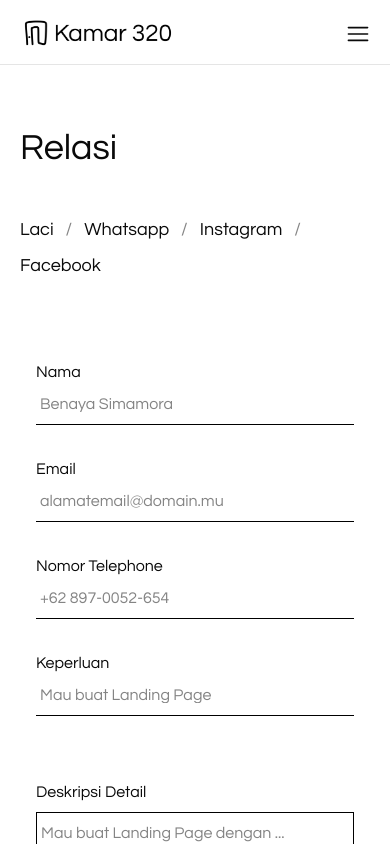
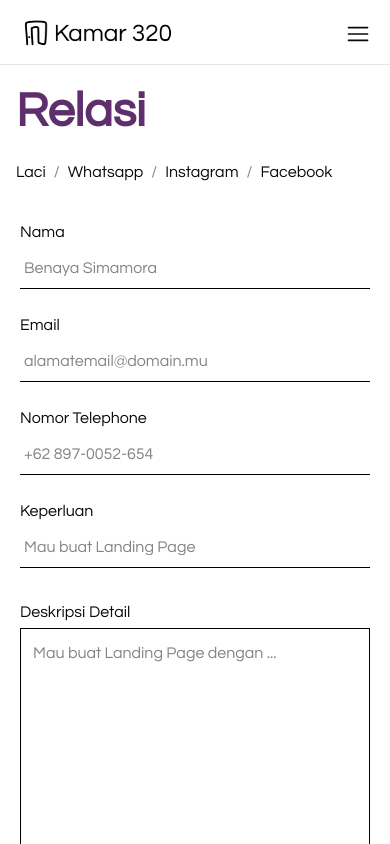
Before and after one commit to benayajosuaa/Frontend-Kav320, a Next.js app: page /contact in a window 390 px wide. Shown: the top 844 px of the page. Built offline with nearby package versions, Linux system fonts and the light colour scheme.

Commit message:
update : finalisasi tampilan contact us

```diff
--- a/src/app/(public)/contact/page.tsx
+++ b/src/app/(public)/contact/page.tsx
@@ -1,3 +1,4 @@
+import Link from "next/link";
 import Navbar from "../../../components/navbar"
 import Footer from "../../../components/footer"
 import { Questrial } from "next/font/google";
@@ -18,16 +19,20 @@ export default function HomePage(){
                 <Navbar/>
             </div>
             <div>
-                <div className="px-5 py-14 sm:px-8 md:px-10 lg:px-15 lg:py-15">
-                    <div className="flex flex-col gap-y-10">
+                <div className="px-4 py-12 sm:px-8 sm:py-14 md:px-10 lg:px-15 lg:py-15">
+                    <div className="flex flex-col gap-y-5 sm:gap-y-8 lg:gap-y-10">
                         {/* SECTION JUDUL */}
-                        <div className="pt-18 pb-2 sm:pt-20">
-                            <h1 className="text-4xl sm:text-5xl">Relasi</h1>
+                        <div className="pt-10 pb-1 sm:pt-20 sm:pb-2">
+                            <h1 className="text-5xl font-bold text-[#5F2E6D] sm:text-5xl">Relasi</h1>
                         </div>
 
                         {/* SECTION NAVBAR */}
-                        <div className="flex flex-wrap gap-x-3 gap-y-2 pb-6 text-lg sm:gap-x-4 sm:text-xl md:text-2xl lg:pb-8">
-                            <div className="font-medium">Laci</div>
+                        <div className="flex flex-wrap gap-x-2 gap-y-1 pb-2 text-base sm:gap-x-4 sm:gap-y-2 sm:pb-6 sm:text-xl md:text-2xl lg:pb-8">
+                            <div className="font-medium">
+                                <Link href="/laci">
+                                    Laci
+                                </Link>
+                            </div>
                             <div className="font-light text-[#868686]">/</div>
                             <div className="font-medium">Whatsapp</div>
                             <div className="font-light text-[#868686]">/</div>
@@ -37,57 +42,57 @@ export default function HomePage(){
                         </div>
 
                         {/* FORM CONTACT */}
-                        <div className="flex flex-col gap-8 md:gap-10 lg:flex-row lg:items-stretch">
+                        <div className="flex flex-col gap-4 sm:gap-8 md:gap-10 lg:flex-row lg:items-stretch">
                             {/* BAGIAN_FORM_1 */}
-                            <div className="basis-full  p-4 sm:p-5 md:p-6 lg:basis-3/10 lg:p-0">
-                                <div className="flex h-full flex-col gap-y-8">
+                            <div className="basis-full px-1 py-2 sm:p-5 md:p-6 lg:basis-3/10 lg:p-0">
+                                <div className="flex h-full flex-col gap-y-6 sm:gap-y-8">
                                     {/* Nama */}
-                                    <div className="flex flex-col">
+                                    <div className="flex flex-col gap-y-1">
                                         <span>
                                             <h1  className="text-base">Nama</h1>
                                         </span>
                                         <span>
                                             <input
-                                                className="w-full border-b border-black px-1 py-2 pr-5 text-base font-medium outline-none sm:text-lg md:text-xl"
+                                                className="w-full border-b border-black px-1 py-2 pr-3 text-base font-medium outline-none sm:pr-5 sm:text-lg md:text-xl"
                                                 type="text"
                                                 placeholder="Benaya Simamora"
                                             />
                                         </span>
                                     </div>
                                     {/* Email */}
-                                    <div className="flex flex-col">
+                                    <div className="flex flex-col gap-y-1">
                                         <span>
                                             <h1 className="text-base">Email</h1>
                                         </span>
                                         <span>
                                             <input
-                                                className="w-full border-b border-black px-1 py-2 pr-5 text-base font-medium outline-none sm:text-lg md:text-xl"
+                                                className="w-full border-b border-black px-1 py-2 pr-3 text-base font-medium outline-none sm:pr-5 sm:text-lg md:text-xl"
                                                 type="email"
                                                 placeholder="alamatemail@domain.mu"
                                             />
                                         </span>
                                     </div>
                                     {/* Phone */}
-                                    <div className="flex flex-col">
+                                    <div className="flex flex-col gap-y-1">
                                         <span>
                                             <h1 className="text-base">Nomor Telephone</h1>
                                         </span>
                                         <span>
                                             <input
-                                                className="w-full border-b border-black px-1 py-2 pr-5 text-base font-medium outline-none sm:text-lg md:text-xl"
+                                                className="w-full border-b border-black px-1 py-2 pr-3 text-base font-medium outline-none sm:pr-5 sm:text-lg md:text-xl"
                                                 type="tel"
                                                 placeholder="+62 897-0052-654"
                                             />
                                         </span>
                                     </div>
                                     {/* Title */}
-                                    <div className="flex flex-col">
+                                    <div className="flex flex-col gap-y-1">
                                         <span>
                                             <h1 className="text-base">Keperluan</h1>
                                         </span>
                                         <span>
                                             <input
-                                                className="w-full border-b border-black px-1 py-2 pr-5 text-base font-medium outline-none sm:text-lg md:text-xl"
+                                                className="w-full border-b border-black px-1 py-2 pr-3 text-base font-medium outline-none sm:pr-5 sm:text-lg md:text-xl"
                                                 type="text"
                                                 placeholder="Mau buat Landing Page"
                                             />
@@ -97,14 +102,14 @@ export default function HomePage(){
                             </div>
 
                             {/* BAGIAN_2_FORM */}
-                            <div className="basis-full  p-4 sm:p-5 md:p-6 lg:basis-7/10 lg:p-0">
+                            <div className="basis-full px-1 py-2 sm:p-5 md:p-6 lg:basis-7/10 lg:p-0">
                                 <div className="flex h-full flex-col">
-                                    <div className="pb-2">
+                                    <div className="pb-1 sm:pb-2">
                                         <h1 className="text-base">Deskripsi Detail</h1>
                                     </div>
                                     <div className="w-full flex-1">
                                         <textarea
-                                            className="h-full min-h-52 w-full resize-none border border-black px-1 py-2 pr-5 text-base font-medium outline-none sm:min-h-60 sm:text-lg md:min-h-64 md:text-xl lg:min-h-64"
+                                            className="h-full min-h-56 w-full resize-none border border-black px-3 py-3 pr-3 text-base font-medium outline-none sm:min-h-60 sm:px-3 sm:py-3 sm:pr-5 sm:text-lg md:min-h-64 md:text-xl lg:min-h-64"
                                             placeholder="Mau buat Landing Page dengan ... "
                                         />
                                     </div>
@@ -114,9 +119,9 @@ export default function HomePage(){
 
 
                         {/* BUTTON */}
-                        <div>
+                        <div className="pt-0 sm:pt-0">
                             <div className="flex items-center justify-stretch sm:justify-end">
-                                <button className="w-full rounded-lg border border-black bg-[#dadada] px-6 py-2 text-base sm:w-auto sm:px-8 sm:text-lg md:text-xl">
+                                <button className="w-full rounded-lg border border-black bg-[#dadada] px-5 py-3.5 text-base sm:w-auto sm:px-8 sm:py-2.5 sm:text-lg md:text-xl">
                                     kirim pesan
                                 </button>
                             </div>
@@ -124,12 +129,12 @@ export default function HomePage(){
 
 
                         {/* PEMBERITAHUAN */}
-                        <div className="flex flex-col gap-y-3">
+                        <div className="flex flex-col gap-y-2 pt-1 sm:gap-y-3 sm:pt-0">
                             <div>
                                 <h1 className="text-2xl sm:text-3xl">Perhatian!</h1>
                             </div>
                             <div className="flex text-base sm:text-lg">
-                                <p className="w-full md:max-w-[75%] lg:basis-3/5">
+                                <p className="w-full leading-relaxed md:max-w-[75%] lg:basis-3/5">
                                     Kamar320 mengimbau seluruh pengunjung untuk berhati-hati terhadap segala bentuk informasi palsu,
                                     akun tiruan, maupun nomor yang mengatasnamakan pihak Kamar320.
                                     Seluruh komunikasi resmi hanya dilakukan melalui kontak dan kanal
```
